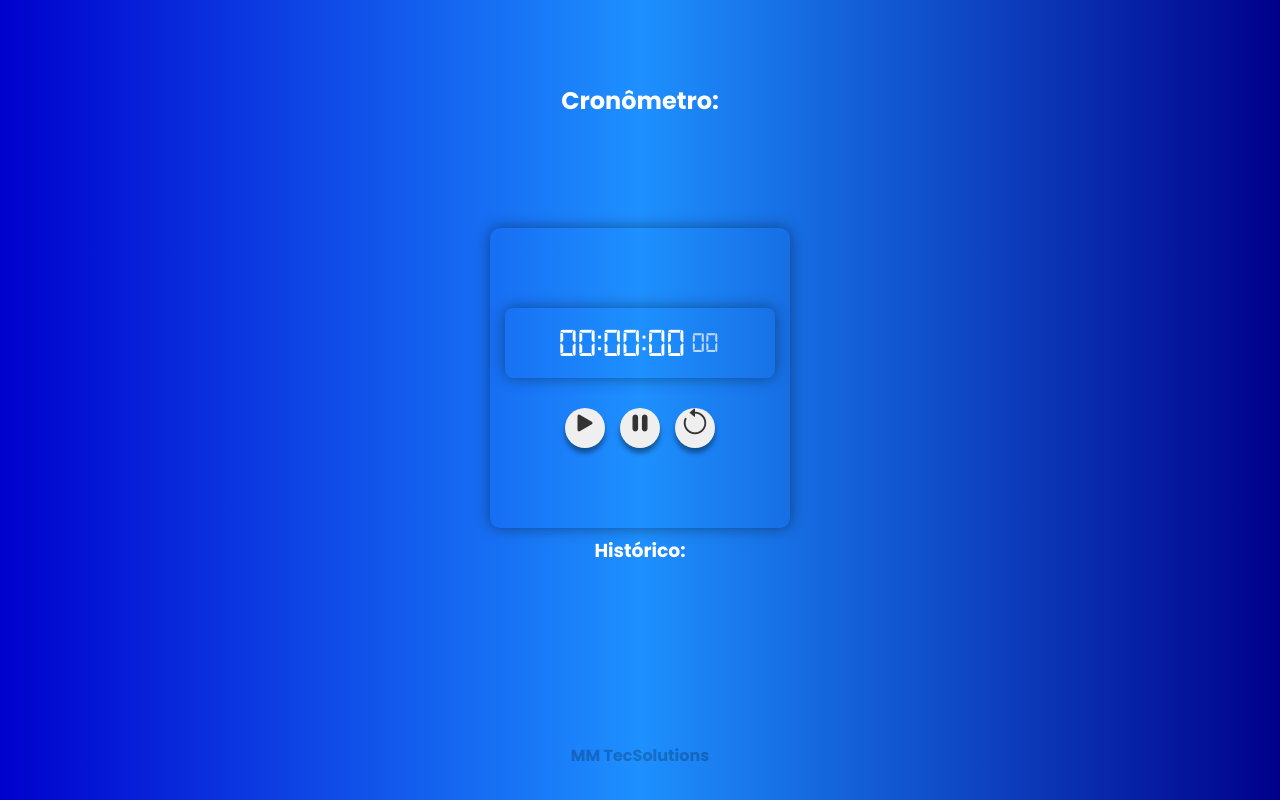
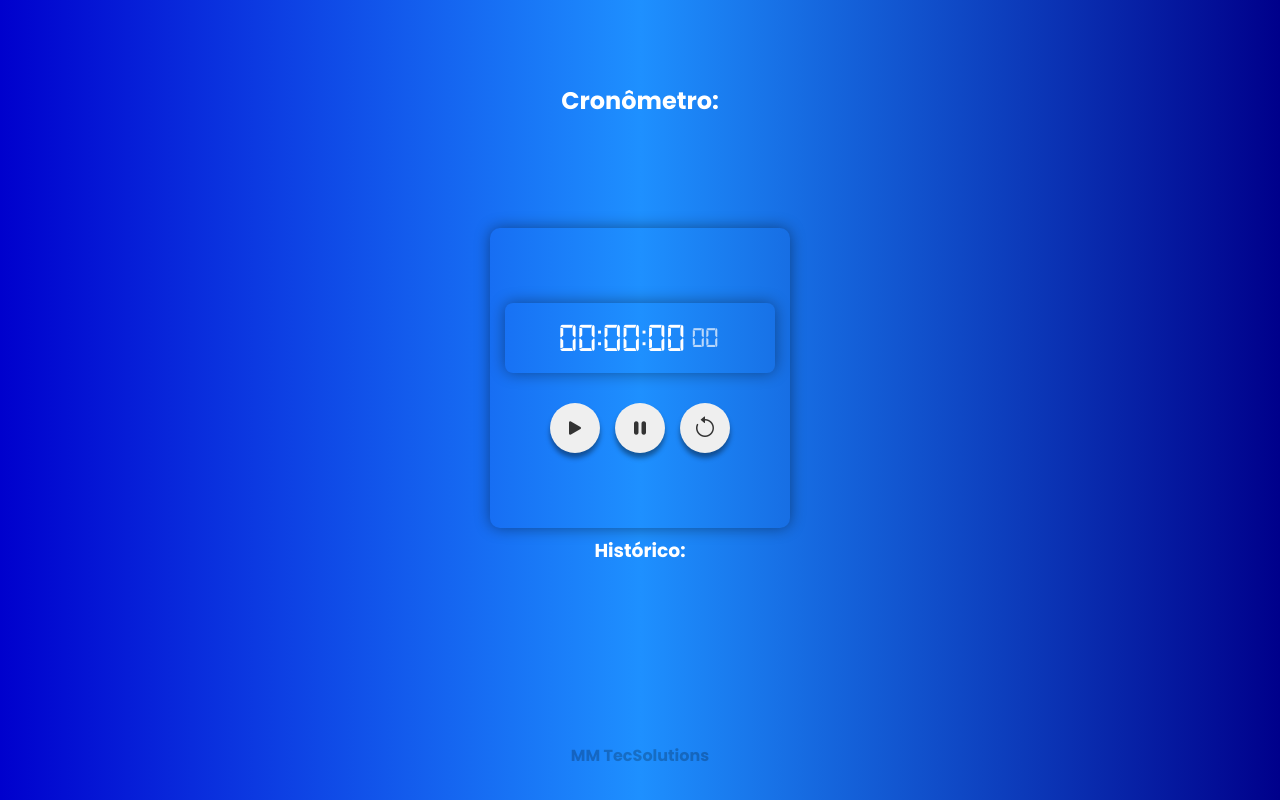
Before and after one commit to mateusmuniz-09/cronometro, a plain HTML site: page index.html in a window 1280 px wide. Drawn offline with nearby package versions, Linux system fonts and the light colour scheme.

Commit message:
correção dos botoes

```diff
--- a/style.css
+++ b/style.css
@@ -70,25 +70,26 @@ body {
   display: flex;
   justify-content: center;
   text-align: center;
-  width: 40px;
-  height: 40px;
+  width: 50px;
+  height: 50px;
   border-radius: 50%;
   border: none;
   transition: transform 0.3s ease-in-out;
   box-shadow: 0 5px 5px #00000065;
-  position: relative;
+  line-height: 0;
 }
 .botoes button:active {
   transform: scale(1.1);
   background-color: rgb(108, 207, 247);
 }
 .botoes button i {
-  display: block;
-  font-size: 30px;
+  font-size: 24px;
   color: #333;
   display: flex;
   justify-content: center;
   align-items: center;
+  width: 100%;
+  height: 100%;
 }
 
 .historico {
```
